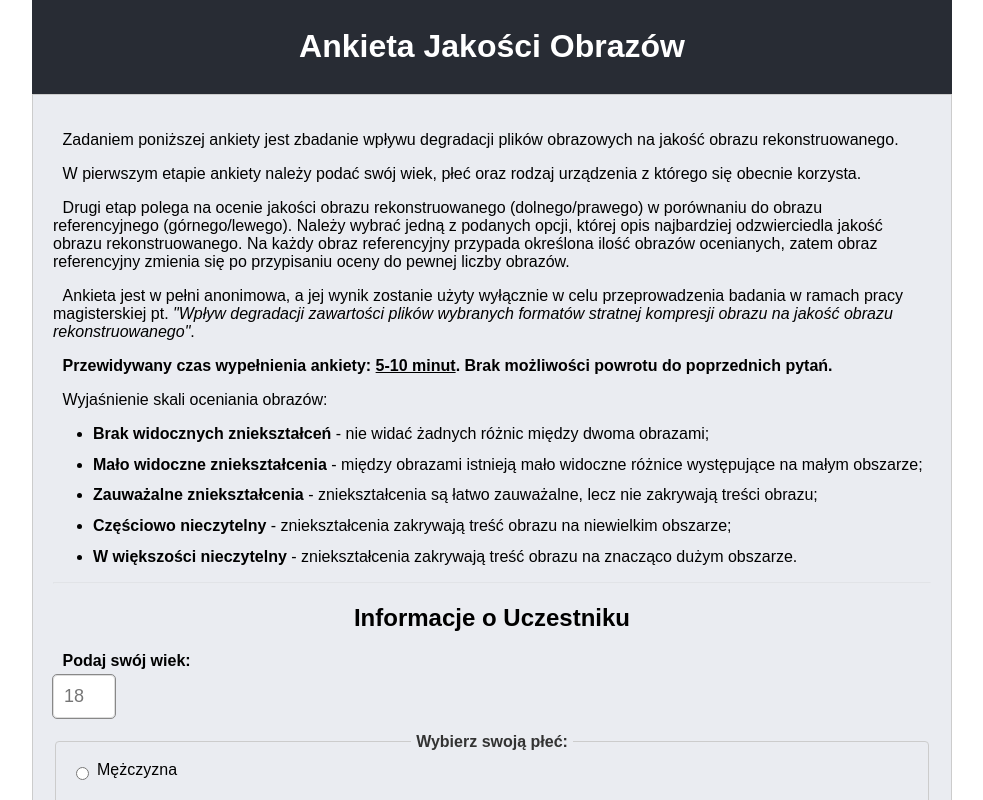
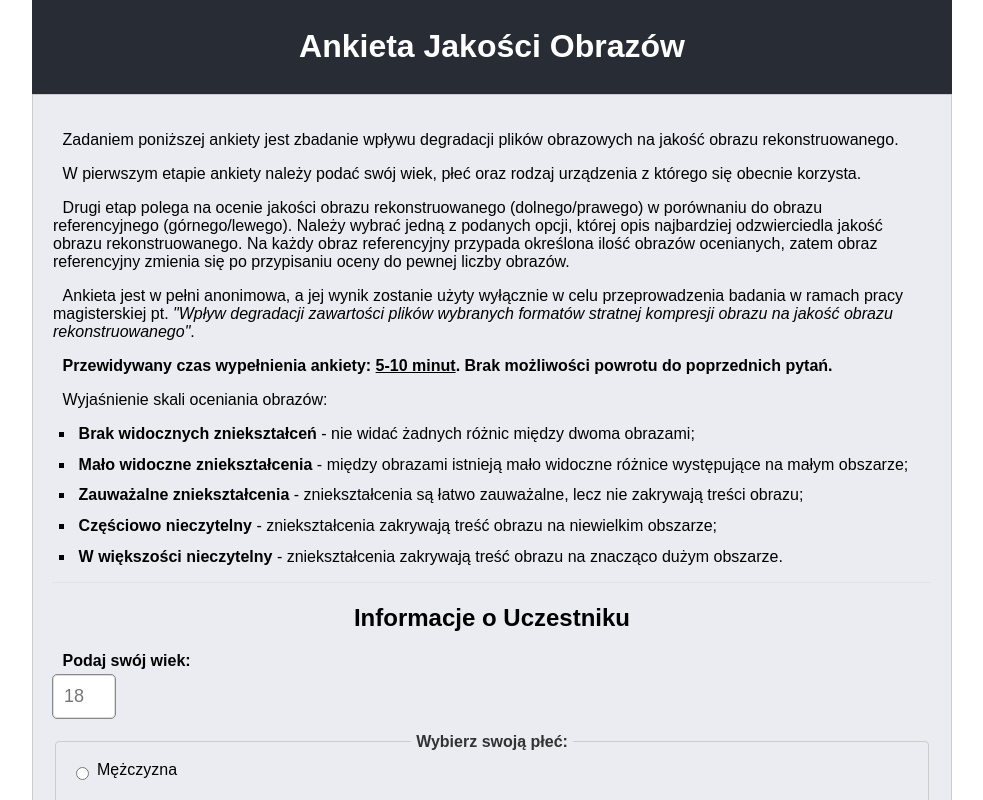
Before and after one commit to s96339/ankieta, a React (Create React App) app: page / in a window 1280 px wide. Shown: the top 800 px of the page, without its empty margins (148-1131 px from the left). Built offline with nearby package versions, Linux system fonts and the light colour scheme; no server answers.

Commit message:
list styling

```diff
--- a/src/App.css
+++ b/src/App.css
@@ -223,6 +223,9 @@ footer > p {
 }
 ul {
 	text-align: left;
+	list-style: square;
+	padding-left: 1.4em;
+	text-indent: 0.2em;
 }
 ul > li {
 	margin-bottom: 0.8em;
```
